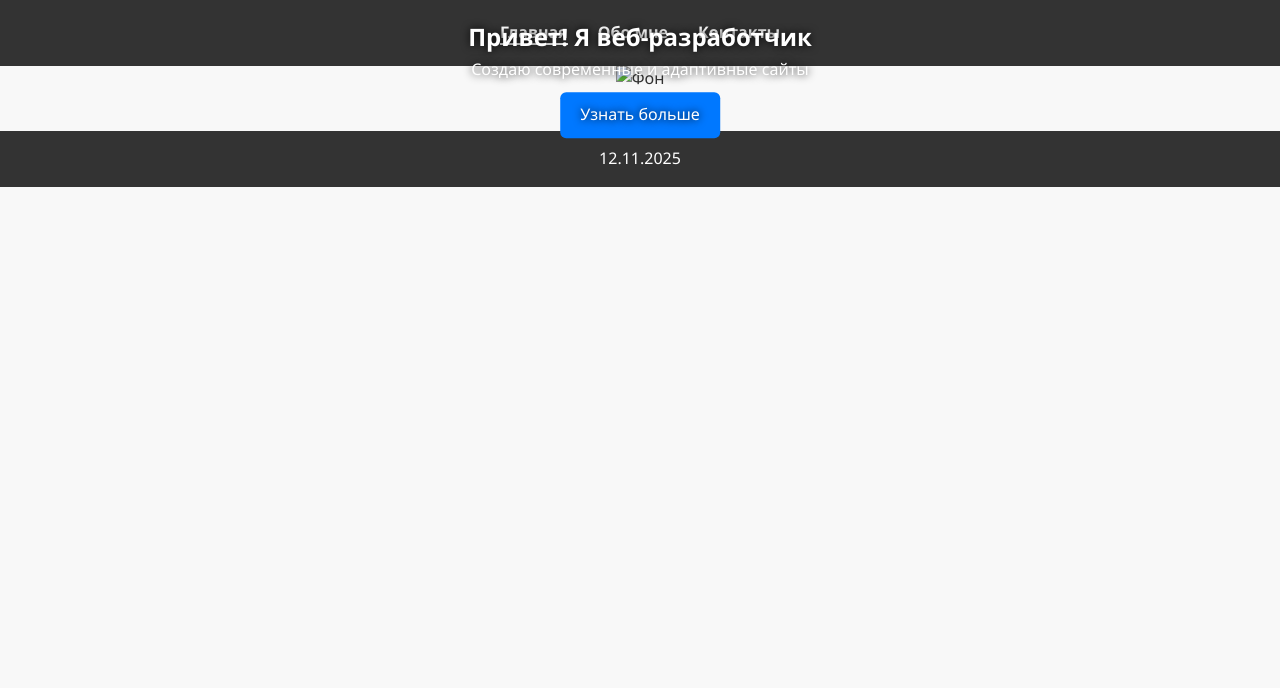
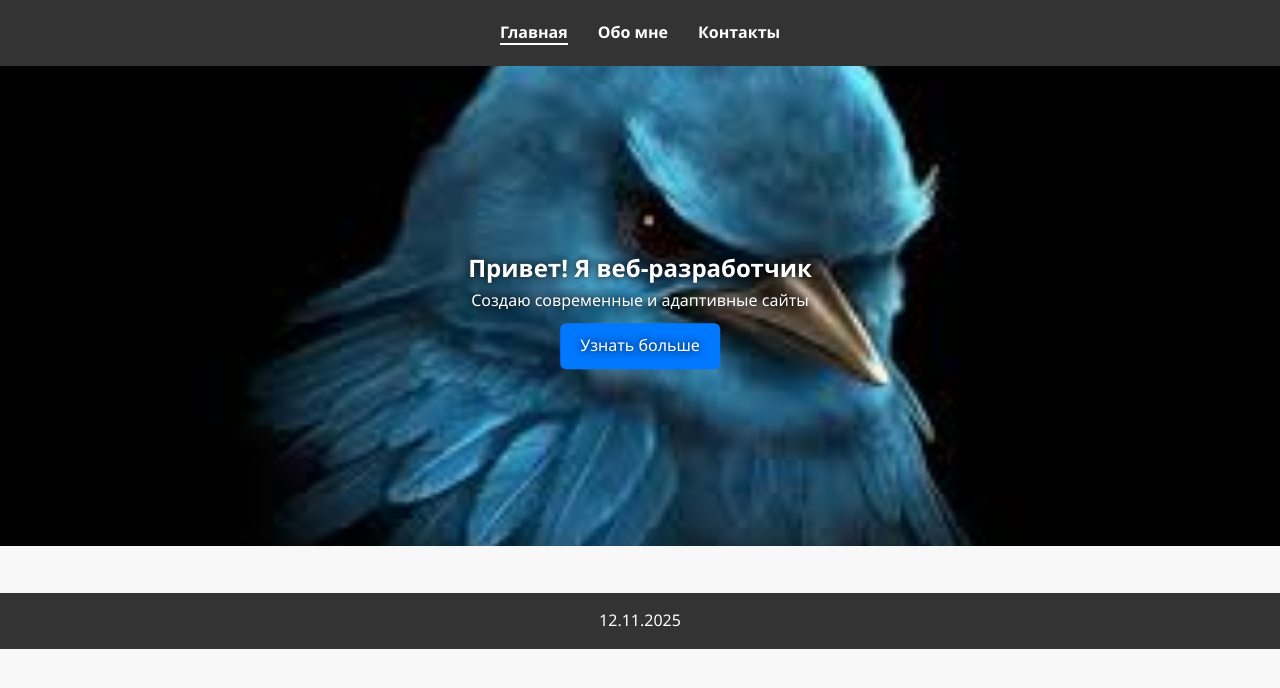
Before and after one commit to QxI322/cross, a plain HTML site: page index.html in a window 1280 px wide. Drawn offline with Linux system fonts and the light colour scheme.

Commit message:
Update index.html

```diff
--- a/index.html
+++ b/index.html
@@ -18,7 +18,7 @@
     </header>
 
     <section class="hero">
-        <img src="img/images.jpg" alt="Фон" class="hero-img">
+        <img src="images.jpg" alt="Фон" class="hero-img">
         <div class="hero-text">
             <h1>Привет! Я веб-разработчик</h1>
             <p>Создаю современные и адаптивные сайты</p>
```
